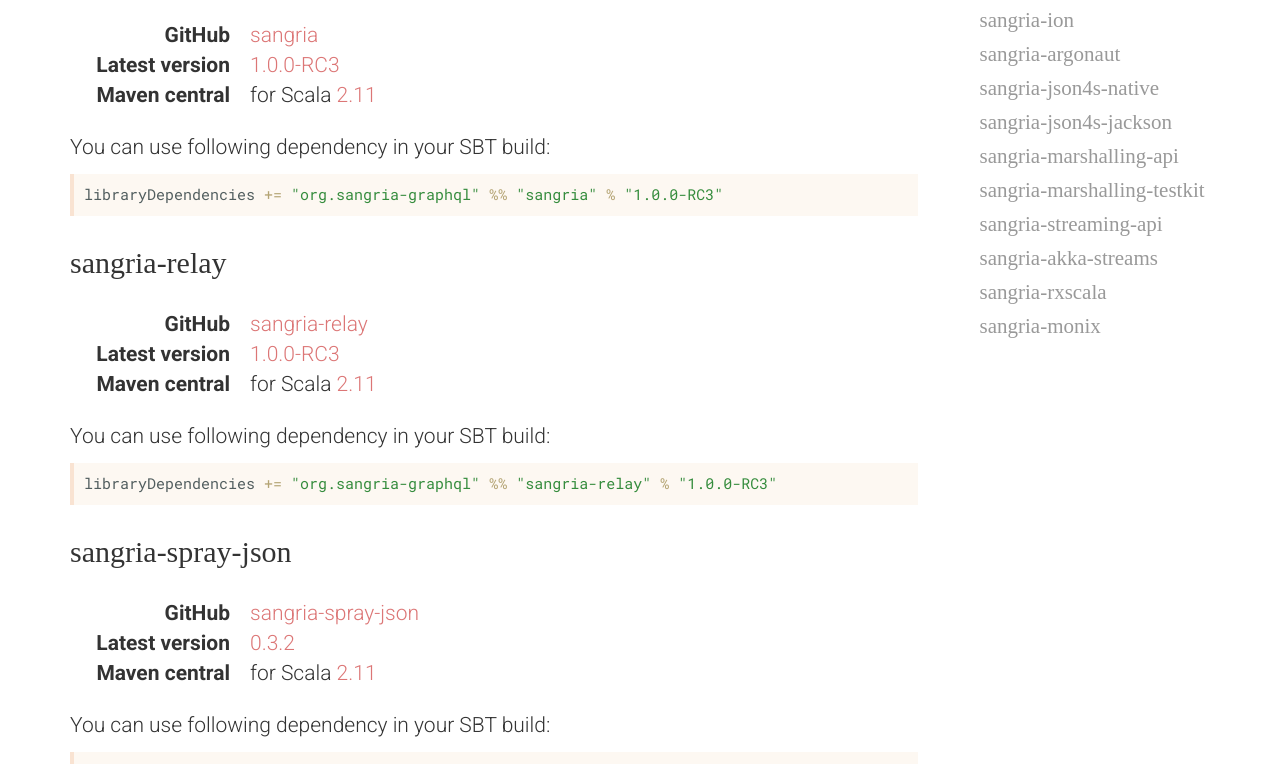
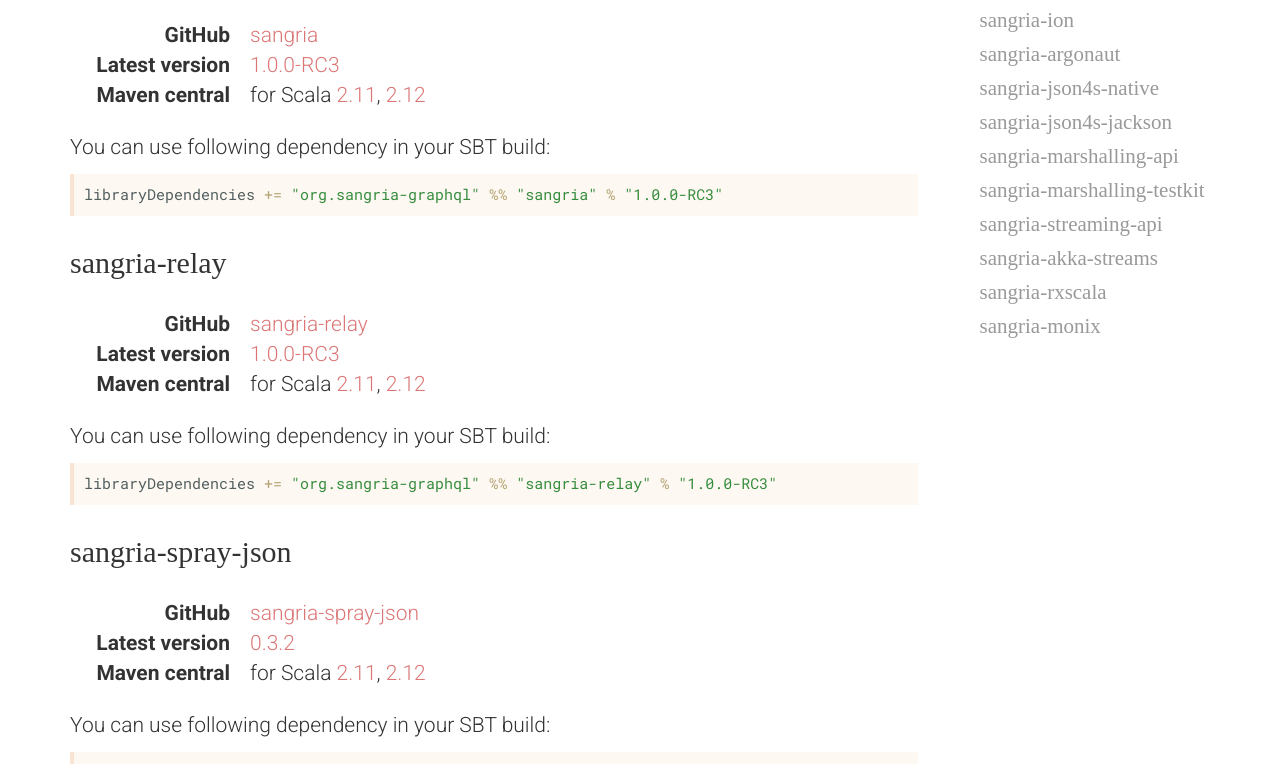
Before and after one commit to sangria-graphql/sangria-graphql.github.io, a Jekyll site: the page built from download.md, in a window 1280 px wide and 1400 px high. Shown: the part 328-1092 px from the top of the window. Built offline with Jekyll 4.4.1, drawn with Linux system fonts in a browser that asks for light colours; some of the changed text lies outside the part shown.

Commit message:
Updated download links

```diff
--- a/download.md
+++ b/download.md
@@ -16,7 +16,7 @@ If you want to download jars, then please do so directly from the [maven central
   <dt>GitHub</dt><dd><a target="_blank" href="{{site.link.repo.sangria}}">sangria</a></dd>
   <dt>Latest version</dt><dd><a target="_blank" href="{{site.link.releases.sangria}}">{{site.version.sangria}}</a></dd>
   <dt>Maven central</dt><dd>
-    for Scala <a target="_blank" href="{{site.link.maven.sangria}}2.11%7C{{site.version.sangria}}%7Cjar">2.11</a>
+    for Scala <a target="_blank" href="{{site.link.maven.sangria}}2.11%7C{{site.version.sangria}}%7Cjar">2.11</a>, <a target="_blank" href="{{site.link.maven.sangria}}2.12%7C{{site.version.sangria}}%7Cjar">2.12</a>
   </dd>
 </dl>
 
@@ -32,7 +32,7 @@ libraryDependencies += "{{site.groupId}}" %% "sangria" % "{{site.version.sangria
   <dt>GitHub</dt><dd><a target="_blank" href="{{site.link.repo.sangria-relay}}">sangria-relay</a></dd>
   <dt>Latest version</dt><dd><a target="_blank" href="{{site.link.releases.sangria-relay}}">{{site.version.sangria-relay}}</a></dd>
   <dt>Maven central</dt><dd>
-    for Scala <a target="_blank" href="{{site.link.maven.sangria-relay}}2.11%7C{{site.version.sangria-relay}}%7Cjar">2.11</a>
+    for Scala <a target="_blank" href="{{site.link.maven.sangria-relay}}2.11%7C{{site.version.sangria-relay}}%7Cjar">2.11</a>, <a target="_blank" href="{{site.link.maven.sangria-relay}}2.12%7C{{site.version.sangria-relay}}%7Cjar">2.12</a>
   </dd>
 </dl>
 
@@ -48,7 +48,7 @@ libraryDependencies += "{{site.groupId}}" %% "sangria-relay" % "{{site.version.s
   <dt>GitHub</dt><dd><a target="_blank" href="{{site.link.repo.sangria-spray-json}}">sangria-spray-json</a></dd>
   <dt>Latest version</dt><dd><a target="_blank" href="{{site.link.releases.sangria-spray-json}}">{{site.version.sangria-spray-json}}</a></dd>
   <dt>Maven central</dt><dd>
-    for Scala <a target="_blank" href="{{site.link.maven.sangria-spray-json}}2.11%7C{{site.version.sangria-spray-json}}%7Cjar">2.11</a>
+    for Scala <a target="_blank" href="{{site.link.maven.sangria-spray-json}}2.11%7C{{site.version.sangria-spray-json}}%7Cjar">2.11</a>, <a target="_blank" href="{{site.link.maven.sangria-spray-json}}2.12%7C{{site.version.sangria-spray-json}}%7Cjar">2.12</a>
   </dd>
 </dl>
 
@@ -96,7 +96,7 @@ libraryDependencies += "{{site.groupId}}" %% "sangria-circe" % "{{site.version.s
   <dt>GitHub</dt><dd><a target="_blank" href="{{site.link.repo.sangria-msgpack}}">sangria-msgpack</a></dd>
   <dt>Latest version</dt><dd><a target="_blank" href="{{site.link.releases.sangria-msgpack}}">{{site.version.sangria-msgpack}}</a></dd>
   <dt>Maven central</dt><dd>
-    for Scala <a target="_blank" href="{{site.link.maven.sangria-msgpack}}2.11%7C{{site.version.sangria-msgpack}}%7Cjar">2.11</a>
+    for Scala <a target="_blank" href="{{site.link.maven.sangria-msgpack}}2.11%7C{{site.version.sangria-msgpack}}%7Cjar">2.11</a>, <a target="_blank" href="{{site.link.maven.sangria-msgpack}}2.12%7C{{site.version.sangria-msgpack}}%7Cjar">2.12</a>
   </dd>
 </dl>
 
@@ -112,7 +112,7 @@ libraryDependencies += "{{site.groupId}}" %% "sangria-msgpack" % "{{site.version
   <dt>GitHub</dt><dd><a target="_blank" href="{{site.link.repo.sangria-msgpack}}">sangria-ion</a></dd>
   <dt>Latest version</dt><dd><a target="_blank" href="{{site.link.releases.sangria-ion}}">{{site.version.sangria-ion}}</a></dd>
   <dt>Maven central</dt><dd>
-    for Scala <a target="_blank" href="{{site.link.maven.sangria-ion}}2.11%7C{{site.version.sangria-ion}}%7Cjar">2.11</a>
+    for Scala <a target="_blank" href="{{site.link.maven.sangria-ion}}2.11%7C{{site.version.sangria-ion}}%7Cjar">2.11</a>, <a target="_blank" href="{{site.link.maven.sangria-ion}}2.12%7C{{site.version.sangria-ion}}%7Cjar">2.12</a>
   </dd>
 </dl>
 
@@ -144,7 +144,7 @@ libraryDependencies += "{{site.groupId}}" %% "sangria-argonaut" % "{{site.versio
   <dt>GitHub</dt><dd><a target="_blank" href="{{site.link.repo.sangria-json4s-native}}">sangria-json4s-native</a></dd>
   <dt>Latest version</dt><dd><a target="_blank" href="{{site.link.releases.sangria-json4s-native}}">{{site.version.sangria-json4s-native}}</a></dd>
   <dt>Maven central</dt><dd>
-    for Scala <a target="_blank" href="{{site.link.maven.sangria-json4s-native}}2.11%7C{{site.version.sangria-json4s-native}}%7Cjar">2.11</a>
+    for Scala <a target="_blank" href="{{site.link.maven.sangria-json4s-native}}2.11%7C{{site.version.sangria-json4s-native}}%7Cjar">2.11</a>, <a target="_blank" href="{{site.link.maven.sangria-json4s-native}}2.12%7C{{site.version.sangria-json4s-native}}%7Cjar">2.12</a>
   </dd>
 </dl>
 
@@ -160,7 +160,7 @@ libraryDependencies += "{{site.groupId}}" %% "sangria-json4s-native" % "{{site.v
   <dt>GitHub</dt><dd><a target="_blank" href="{{site.link.repo.sangria-json4s-jackson}}">sangria-json4s-jackson</a></dd>
   <dt>Latest version</dt><dd><a target="_blank" href="{{site.link.releases.sangria-json4s-jackson}}">{{site.version.sangria-json4s-jackson}}</a></dd>
   <dt>Maven central</dt><dd>
-    for Scala <a target="_blank" href="{{site.link.maven.sangria-json4s-jackson}}2.11%7C{{site.version.sangria-json4s-jackson}}%7Cjar">2.11</a>
+    for Scala <a target="_blank" href="{{site.link.maven.sangria-json4s-jackson}}2.11%7C{{site.version.sangria-json4s-jackson}}%7Cjar">2.11</a>, <a target="_blank" href="{{site.link.maven.sangria-json4s-jackson}}2.12%7C{{site.version.sangria-json4s-jackson}}%7Cjar">2.12</a>
   </dd>
 </dl>
 
@@ -176,7 +176,7 @@ libraryDependencies += "{{site.groupId}}" %% "sangria-json4s-jackson" % "{{site.
   <dt>GitHub</dt><dd><a target="_blank" href="{{site.link.repo.sangria-marshalling-api}}">sangria-marshalling-api</a></dd>
   <dt>Latest version</dt><dd><a target="_blank" href="{{site.link.releases.sangria-marshalling-api}}">{{site.version.sangria-marshalling-api}}</a></dd>
   <dt>Maven central</dt><dd>
-    for Scala <a target="_blank" href="{{site.link.maven.sangria-marshalling-api}}2.11%7C{{site.version.sangria-marshalling-api}}%7Cjar">2.11</a>
+    for Scala <a target="_blank" href="{{site.link.maven.sangria-marshalling-api}}2.11%7C{{site.version.sangria-marshalling-api}}%7Cjar">2.11</a>, <a target="_blank" href="{{site.link.maven.sangria-marshalling-api}}2.12%7C{{site.version.sangria-marshalling-api}}%7Cjar">2.12</a>
   </dd>
 </dl>
 
@@ -192,7 +192,7 @@ libraryDependencies += "{{site.groupId}}" %% "sangria-marshalling-api" % "{{site
   <dt>GitHub</dt><dd><a target="_blank" href="{{site.link.repo.sangria-marshalling-testkit}}">sangria-marshalling-testkit</a></dd>
   <dt>Latest version</dt><dd><a target="_blank" href="{{site.link.releases.sangria-marshalling-testkit}}">{{site.version.sangria-marshalling-testkit}}</a></dd>
   <dt>Maven central</dt><dd>
-    for Scala <a target="_blank" href="{{site.link.maven.sangria-marshalling-testkit}}2.11%7C{{site.version.sangria-marshalling-testkit}}%7Cjar">2.11</a>
+    for Scala <a target="_blank" href="{{site.link.maven.sangria-marshalling-testkit}}2.11%7C{{site.version.sangria-marshalling-testkit}}%7Cjar">2.11</a>, <a target="_blank" href="{{site.link.maven.sangria-marshalling-testkit}}2.12%7C{{site.version.sangria-marshalling-testkit}}%7Cjar">2.12</a>
   </dd>
 </dl>
 
@@ -208,7 +208,7 @@ libraryDependencies += "{{site.groupId}}" %% "sangria-marshalling-testkit" % "{{
   <dt>GitHub</dt><dd><a target="_blank" href="{{site.link.repo.sangria-streaming-api}}">sangria-streaming-api</a></dd>
   <dt>Latest version</dt><dd><a target="_blank" href="{{site.link.releases.sangria-streaming-api}}">{{site.version.sangria-streaming-api}}</a></dd>
   <dt>Maven central</dt><dd>
-    for Scala <a target="_blank" href="{{site.link.maven.sangria-streaming-api}}2.11%7C{{site.version.sangria-streaming-api}}%7Cjar">2.11</a>
+    for Scala <a target="_blank" href="{{site.link.maven.sangria-streaming-api}}2.11%7C{{site.version.sangria-streaming-api}}%7Cjar">2.11</a>, <a target="_blank" href="{{site.link.maven.sangria-streaming-api}}2.12%7C{{site.version.sangria-streaming-api}}%7Cjar">2.12</a>
   </dd>
 </dl>
 
@@ -224,7 +224,7 @@ libraryDependencies += "{{site.groupId}}" %% "sangria-streaming-api" % "{{site.v
   <dt>GitHub</dt><dd><a target="_blank" href="{{site.link.repo.sangria-akka-streams}}">sangria-akka-streams</a></dd>
   <dt>Latest version</dt><dd><a target="_blank" href="{{site.link.releases.sangria-akka-streams}}">{{site.version.sangria-akka-streams}}</a></dd>
   <dt>Maven central</dt><dd>
-    for Scala <a target="_blank" href="{{site.link.maven.sangria-akka-streams}}2.11%7C{{site.version.sangria-akka-streams}}%7Cjar">2.11</a>
+    for Scala <a target="_blank" href="{{site.link.maven.sangria-akka-streams}}2.11%7C{{site.version.sangria-akka-streams}}%7Cjar">2.11</a>, <a target="_blank" href="{{site.link.maven.sangria-akka-streams}}2.12%7C{{site.version.sangria-akka-streams}}%7Cjar">2.12</a>
   </dd>
 </dl>
 
@@ -256,7 +256,7 @@ libraryDependencies += "{{site.groupId}}" %% "sangria-rxscala" % "{{site.version
   <dt>GitHub</dt><dd><a target="_blank" href="{{site.link.repo.sangria-monix}}">sangria-monix</a></dd>
   <dt>Latest version</dt><dd><a target="_blank" href="{{site.link.releases.sangria-monix}}">{{site.version.sangria-monix}}</a></dd>
   <dt>Maven central</dt><dd>
-    for Scala <a target="_blank" href="{{site.link.maven.sangria-monix}}2.11%7C{{site.version.sangria-monix}}%7Cjar">2.11</a>
+    for Scala <a target="_blank" href="{{site.link.maven.sangria-monix}}2.11%7C{{site.version.sangria-monix}}%7Cjar">2.11</a>, <a target="_blank" href="{{site.link.maven.sangria-monix}}2.12%7C{{site.version.sangria-monix}}%7Cjar">2.12</a>
   </dd>
 </dl>
 
```
